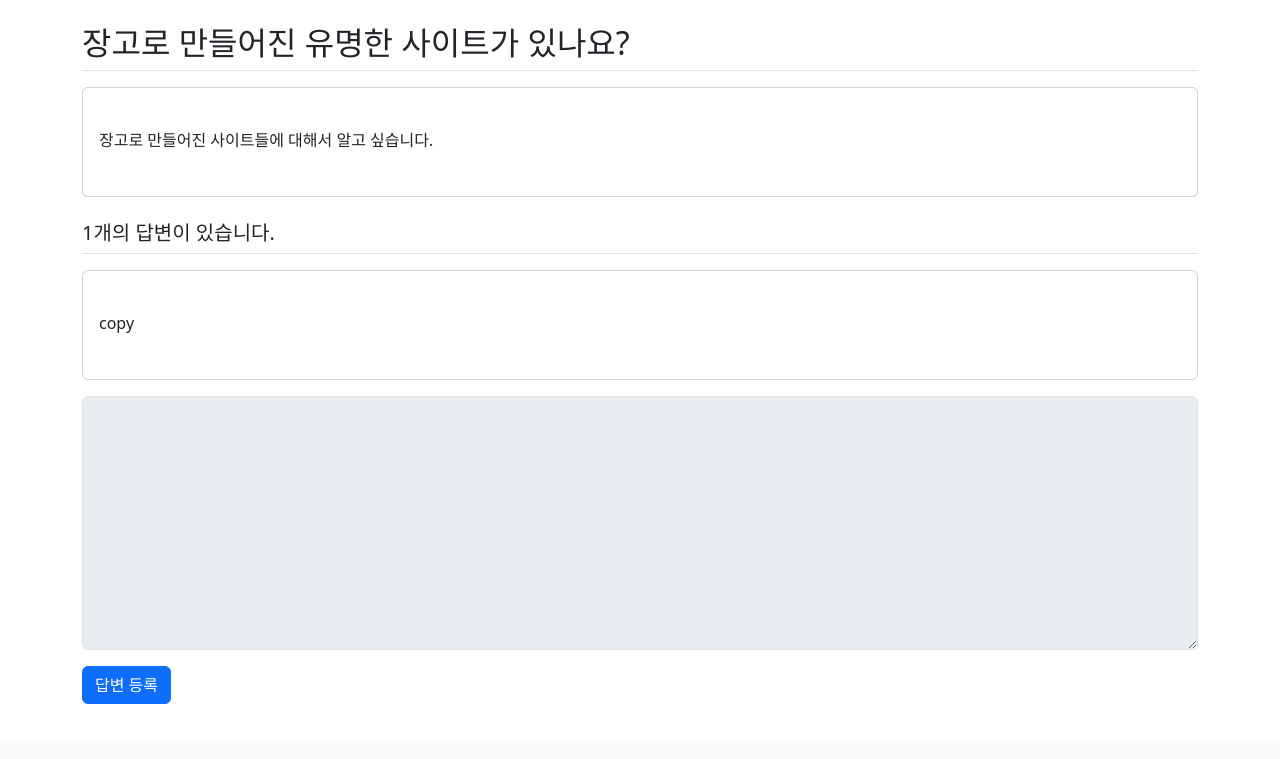
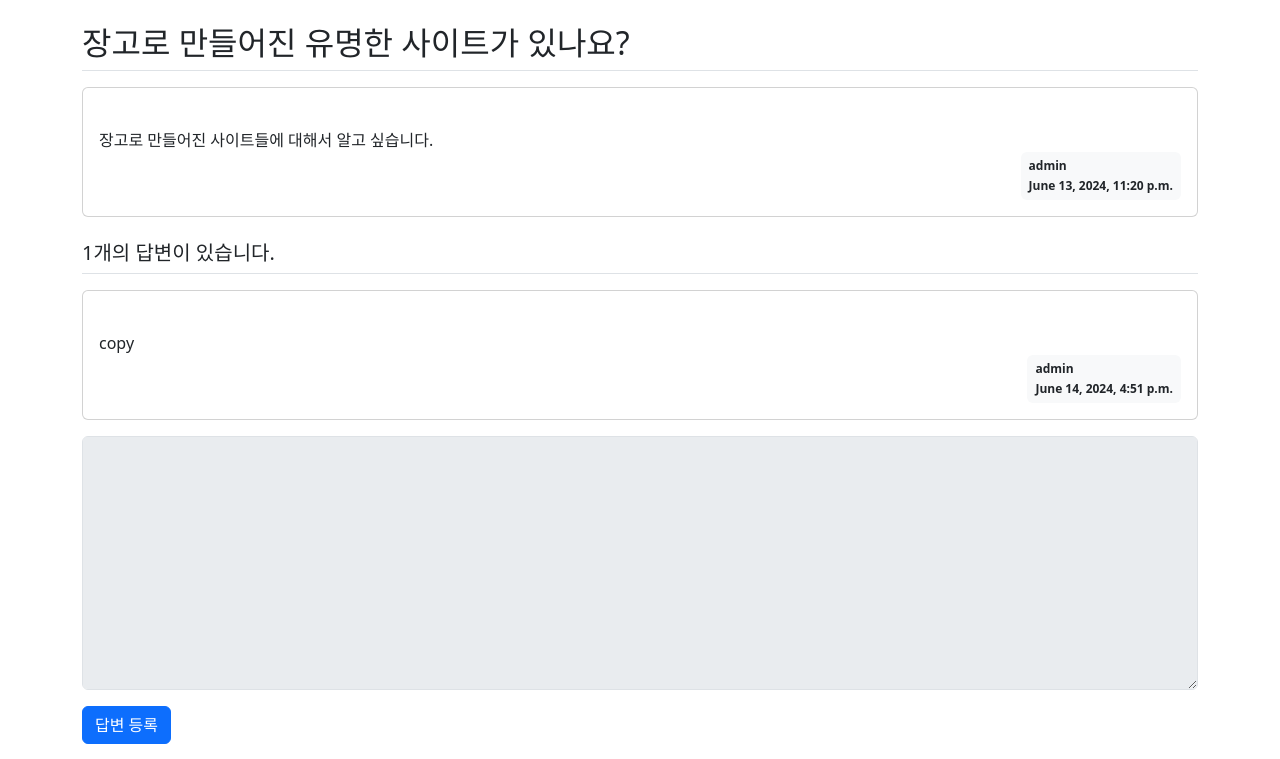
Before and after one commit to SighingOwl/django_study, a Django app: page /pybo/3/ in a window 1280 px wide. Shown: the part 57-816 px from the top of the page. Before the commit the page ends 761 px from the top, so only its background shows below. Run offline with Django 5.2, Linux system fonts and the light colour scheme; data comes from the database, SQL or seed files in the repository; both versions use the stored data as it was after the commit; some libraries are stand-ins or nearby versions.

Commit message:
Make the board show the author

```diff
--- a/templates/pybo/question_detail.html
+++ b/templates/pybo/question_detail.html
@@ -9,8 +9,9 @@
                 {{  question.content }}
             </div>
             <div class="d-flex justify-content-end">
-                <div class="badge badge-light p-2">
-                    {{ question.create_date }}
+                <div class="badge bg-light text-dark text-start p-2">
+                    <div class="mb-2">{{ question.author.username }}</div>
+                    <div>{{ question.create_date }}</div>
                 </div>
             </div>
         </div>
@@ -26,8 +27,9 @@
                 {{ answer.content }}
             </div>
             <div class="d-flex justify-content-end">
-                <div class="badge badge-light p-2">
-                    {{ answer.create_date }}
+                <div class="badge bg-light text-dark text-start p-2">
+                    <div class="mb-2">{{ answer.author.username }}</div>
+                    <div>{{ answer.create_date }}</div>
                 </div>
             </div>
         </div>
```
Also changed, not shown: templates/pybo/question_list.html (+5 -3 lines), db.sqlite3.
